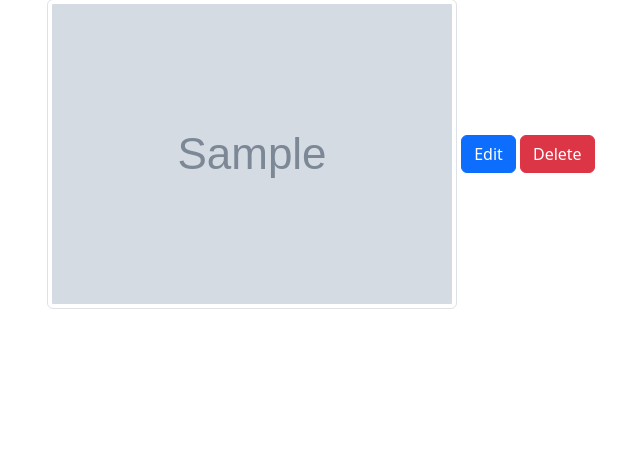
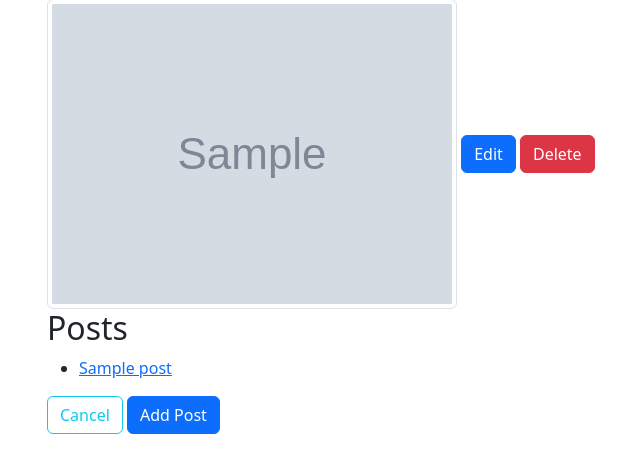
Before and after one commit to Cxynthia-alt/blogly, a Flask app: page /users/1 in a window 1280 px wide. Shown: the part 47-520 px from the top of the page, without its empty margins (35-675 px from the left). Run offline with Flask 2, Linux system fonts and the light colour scheme; tables that the repository leaves empty hold one stand-in row (values such as "Sample post"); grey boxes marked "Sample" are stand-in pictures.

Commit message:
complete part 2

```diff
--- a/app.py
+++ b/app.py
@@ -12,6 +12,7 @@ app.config['DEBUG_TB_INTERCEPT_REDIRECTS'] = False
 debug = DebugToolbarExtension(app)
 
 connect_db(app)
+# db.create_all()
 
 
 @app.route('/')
@@ -25,7 +26,9 @@ def home_page():
 @app.route('/users/<int:user_id>')
 def show_user(user_id):
     user = User.query.get_or_404(user_id)
-    return render_template("details.html", user=user)
+    user_posts = Post.query.filter(
+        Post.user_id == user_id).all()
+    return render_template("details.html", user=user, user_posts=user_posts)
 
 
 @app.route('/users/new')
@@ -67,3 +70,51 @@ def delete_current_user(user_id):
     User.query.filter_by(id=user_id).delete()
     db.session.commit()
     return redirect("/")
+
+
+# Part 2
+
+@app.route('/users/<int:user_id>/posts/new')
+def add_new_post(user_id):
+    user = User.query.get_or_404(user_id)
+    return render_template("add_new_post.html", user=user)
+
+
+@app.route('/users/<int:user_id>/posts/new', methods=["POST"])
+def submit_new_post(user_id):
+    title = request.form["post_title"]
+    content = request.form["post_content"]
+    new_post = Post(title=title, content=content)
+    db.session.add(new_post)
+    db.session.commit()
+    return redirect(f"/users/{user_id}")
+
+
+@app.route('/posts/<int:post_id>')
+def show_user_post(post_id):
+    post = Post.query.get(post_id)
+    user = User.query.get_or_404(post.user_id)
+    return render_template("user_post.html", post=post, user=user)
+
+
+@app.route('/posts/<int:post_id>/edit')
+def show_edit_post_page(post_id):
+    post = Post.query.get(post_id)
+    return render_template("edit_post.html", post=post)
+
+
+@app.route('/posts/<int:post_id>/edit', methods=["POST"])
+def edit_current_post(post_id):
+    post = Post.query.get(post_id)
+    post.title = request.form["post_title"]
+    post.content = request.form["post_content"]
+    db.session.add(post)
+    db.session.commit()
+    return redirect("/")
+
+
+@app.route('/posts/<int:post_id>/delete', methods=["POST"])
+def delete_current_post(post_id):
+    Post.query.filter(id=post_id).delete()
+    db.session.commit()
+    return redirect("/")
--- a/models.py
+++ b/models.py
@@ -36,7 +36,7 @@ class Post(db.Model):
     __tablename__ = 'posts'
 
     def __repr__(self):
-        return f"<Post id={self.id} title = {self.title} content = {self.content} created_at={self.created_at}"
+        return f"<Post id={self.id} title={self.title} content= {self.content} created_at={self.created_at}"
     id = db.Column(db.Integer,
                    primary_key=True,
                    autoincrement=True)
--- a/templates/create.html
+++ b/templates/create.html
@@ -18,6 +18,7 @@
       <input class="form-control" type="text" name="img_url" id="img_url" placeholder="Provide an image of this user">
     </div>
   </div>
+  <a class="btn btn-outline-info" href="/" role="button">Cancel</a>
   <button type="submit" class="btn btn-success">Add</button>
 
 </form>
--- a/templates/details.html
+++ b/templates/details.html
@@ -11,4 +11,15 @@
     Delete
   </button>
 </form>
+
+<h2>Posts</h2>
+<ul>
+  {% for post in user_posts %}
+  <li><a href="/posts/{{post.id}}">{{post.title}}</a></li>
+  {% endfor %}
+</ul>
+
+<a class="btn btn-outline-info" href="/" role="button">Cancel</a>
+<a class=" btn btn-primary" href="/users/{{user.id}}/posts/new" role="button">Add Post</a>
+
 {% endblock %}
--- a/templates/edit.html
+++ b/templates/edit.html
@@ -4,15 +4,15 @@
 <h1>Edit a user</h1>
 <form method="POST">
   <div class="form-row">
-    <div class=" mb-3">
+    <div class="mb-3">
       <label for="first_name">First Name</label>
       <input type="text" name="first_name" id="first_name" placeholder="{{user.first_name}}">
     </div>
-    <div class=" mb-3">
+    <div class="mb-3">
       <label for="last_name">Last Name</label>
       <input type="text" name="last_name" id="last_name" placeholder="{{user.last_name}}">
     </div>
-    <div class=" mb-3">
+    <div class="mb-3">
       <label for="img_url">Image URL</label>
       <input type="text" name="img_url" id="img_url" placeholder="{{user.img_url}}">
     </div>
```
Also changed, not shown: seed.py (+9 -4 lines), templates/add_new_post.html (added, +23 -0 lines), templates/edit_post.html (added, +24 -0 lines), templates/user_post.html (added, +17 -0 lines).
